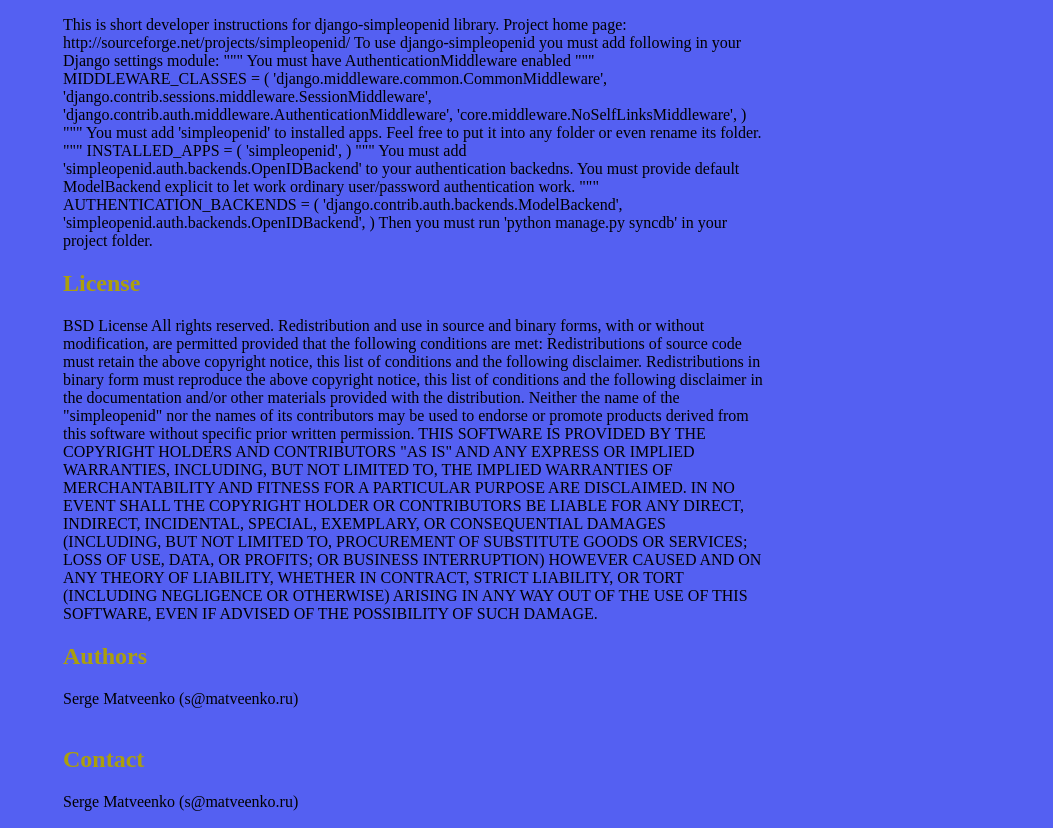
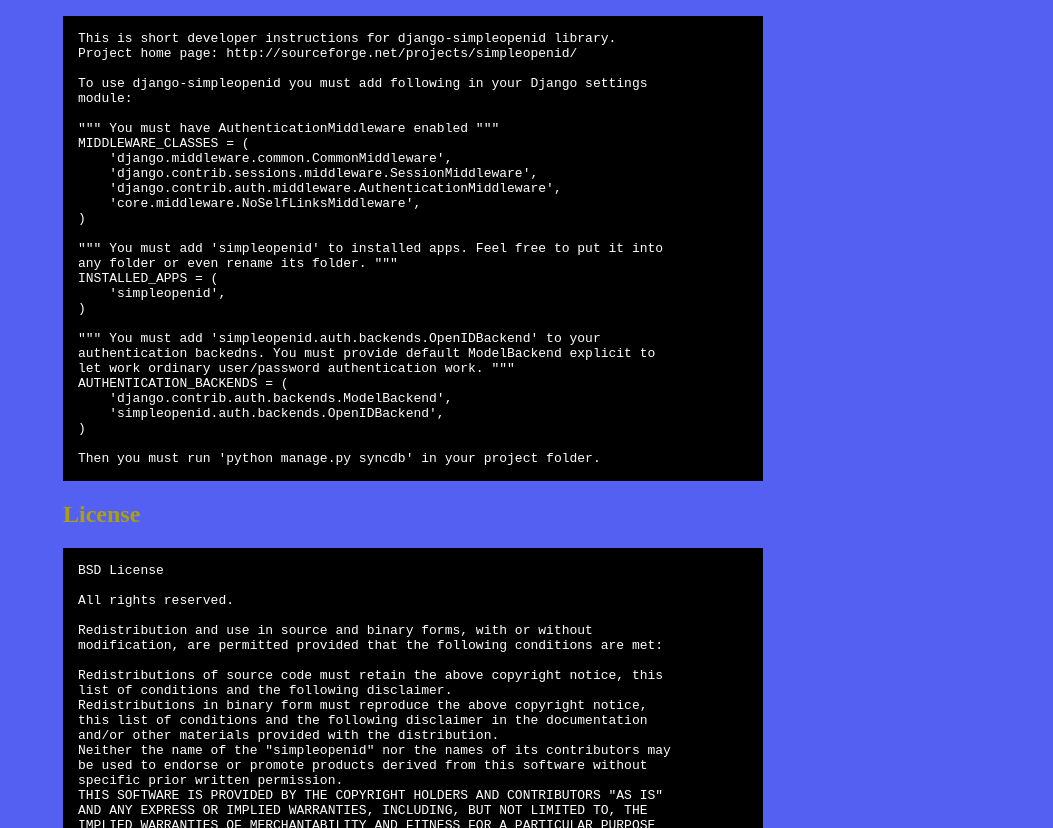
Before and after one commit to lig/simpleopenid, a plain HTML site: page index.html in a window 1280 px wide. Shown: the part 308-1136 px from the top of the page, without its empty margins (227-1280 px from the left). Drawn offline with Linux system fonts and the light colour scheme.

Commit message:
Make text preformated

```diff
--- a/index.html
+++ b/index.html
@@ -55,7 +55,8 @@
     <h2>Dependencies</h2>
 <p>python, python-openid, python-django</p>
 <h2>Install</h2>
-<p>This is short developer instructions for django-simpleopenid library.
+<pre>
+This is short developer instructions for django-simpleopenid library.
 Project home page: http://sourceforge.net/projects/simpleopenid/
 
 To use django-simpleopenid you must add following in your Django settings
@@ -84,9 +85,9 @@
 )
 
 Then you must run 'python manage.py syncdb' in your project folder.
-</p>
+</pre>
 <h2>License</h2>
-<p>BSD License
+<pre>BSD License
 
 All rights reserved.
 
@@ -112,7 +113,7 @@
 CONTRACT, STRICT LIABILITY, OR TORT (INCLUDING NEGLIGENCE OR OTHERWISE)
 ARISING IN ANY WAY OUT OF THE USE OF THIS SOFTWARE, EVEN IF ADVISED OF THE
 POSSIBILITY OF SUCH DAMAGE.
-</p>
+</pre>
 <h2>Authors</h2>
 <p>Serge Matveenko (s@matveenko.ru)
 <br/>
```
